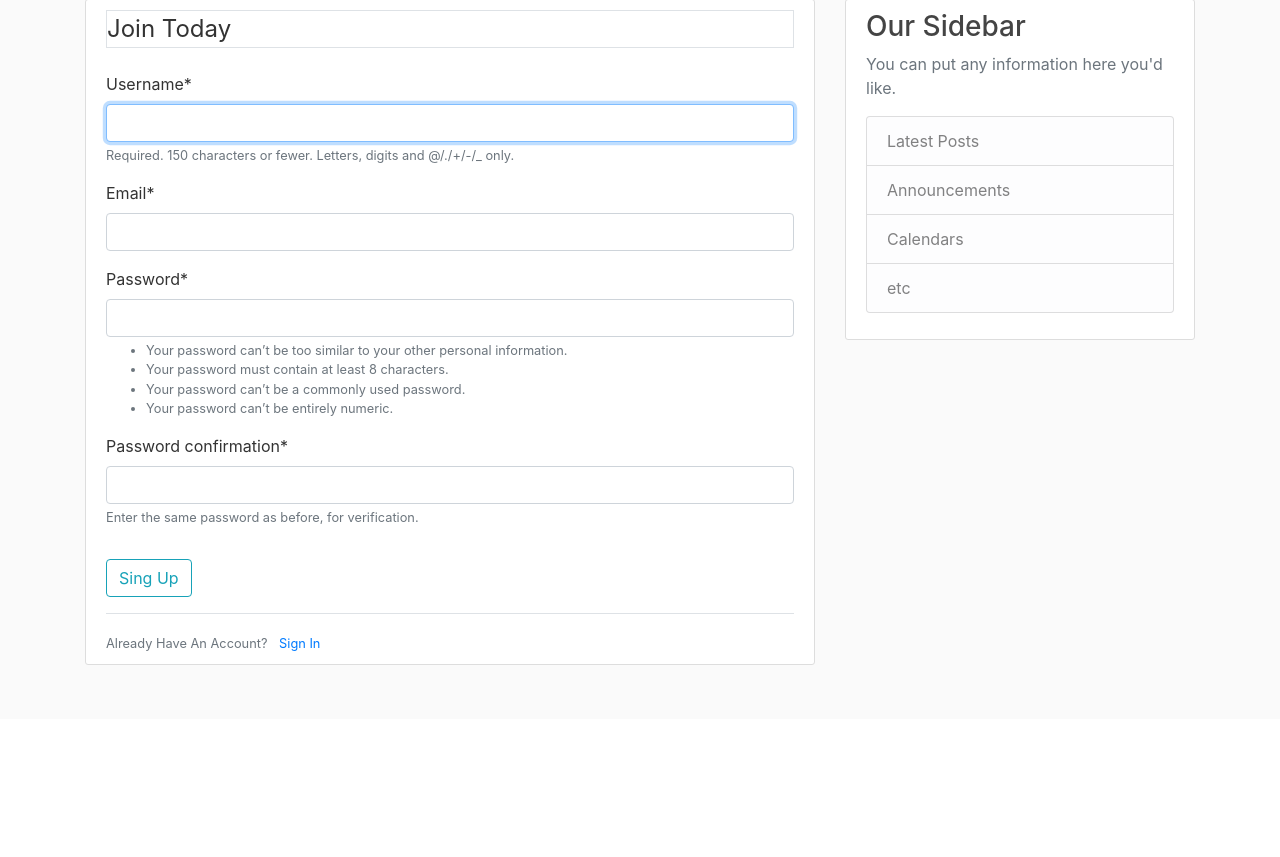
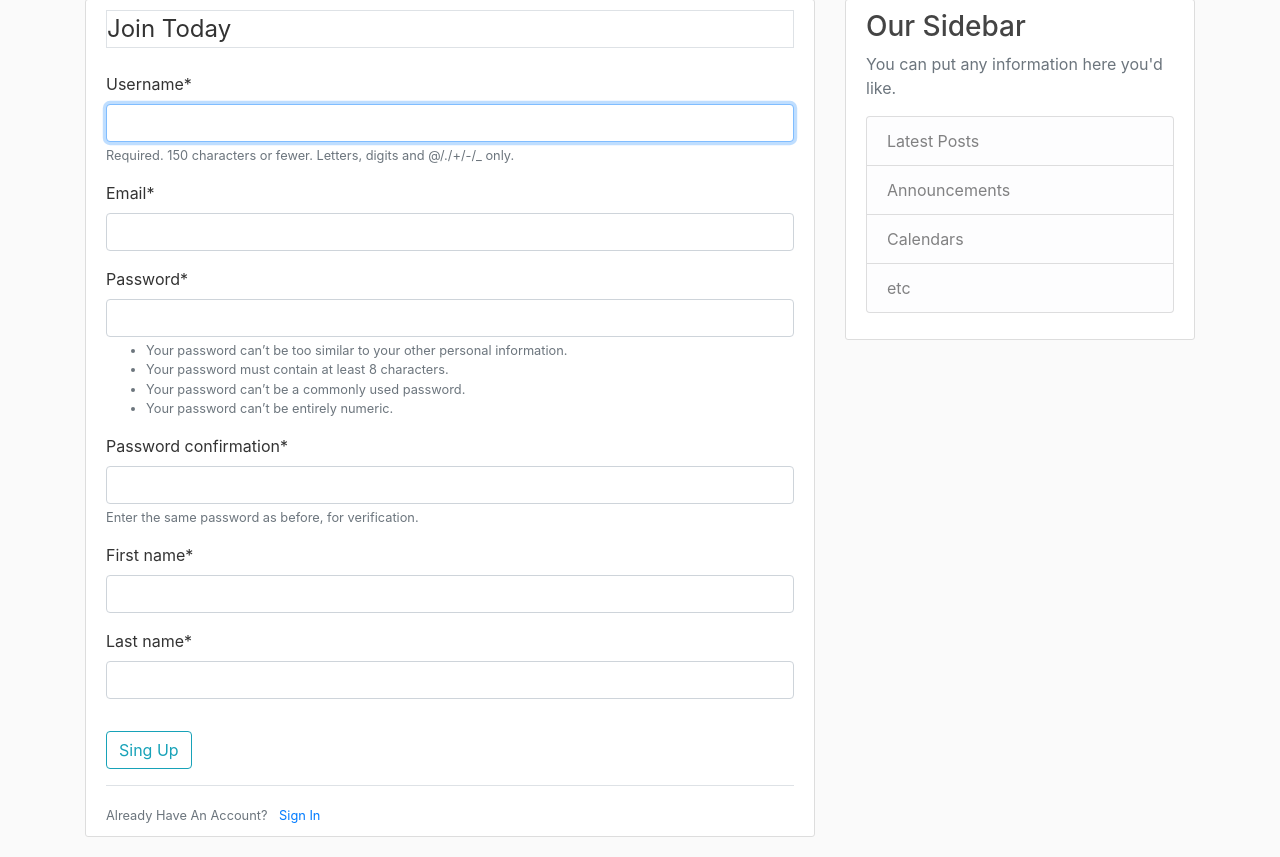
Before and after one commit to denyadenya77/corey_django, a Django app: page /register/ in a window 1280 px wide. Shown: the part 81-938 px from the top of the page. Before the commit the page ends 746 px from the top, so only its background shows below. Run offline with Django 3.2, Linux system fonts and the light colour scheme; some libraries are stand-ins or nearby versions.

Commit message:
first_name and last_name added

```diff
--- a/users/forms.py
+++ b/users/forms.py
@@ -5,7 +5,9 @@ from django.contrib.auth.forms import UserCreationForm
 
 class UserRegisterForm(UserCreationForm):
     email = forms.EmailField(required=True)  # required=True - обязательное поле
+    first_name = forms.CharField(max_length=20)
+    last_name = forms.CharField(max_length=20)
 
     class Meta:
         model = User
-        fields = ['username', 'email', 'password1', 'password2']
+        fields = ['username', 'email', 'password1', 'password2', 'first_name', 'last_name']
--- a/users/templates/users/profile.html
+++ b/users/templates/users/profile.html
@@ -6,6 +6,7 @@
     <img class="rounded-circle account-img" src="{{ user.profile.image.url }}">
     <div class="media-body">
       <h2 class="account-heading">{{ user.username }}</h2>
+      <p class="text-secondary">{{ user.first_name }} {{ user.last_name }}</p>
       <p class="text-secondary">{{ user.email }}</p>
     </div>
   </div>
```
Also changed, not shown: db.sqlite3.
